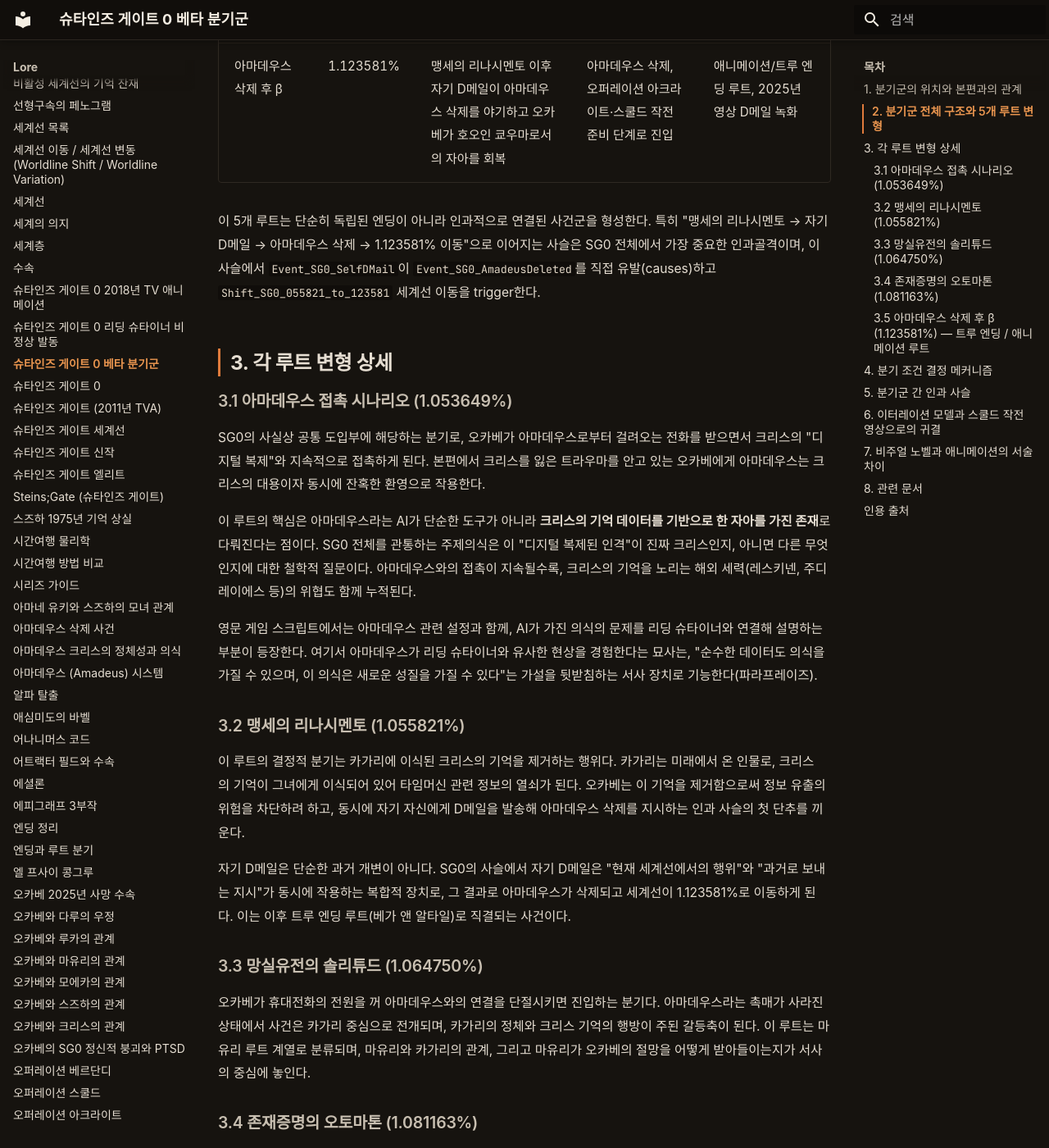
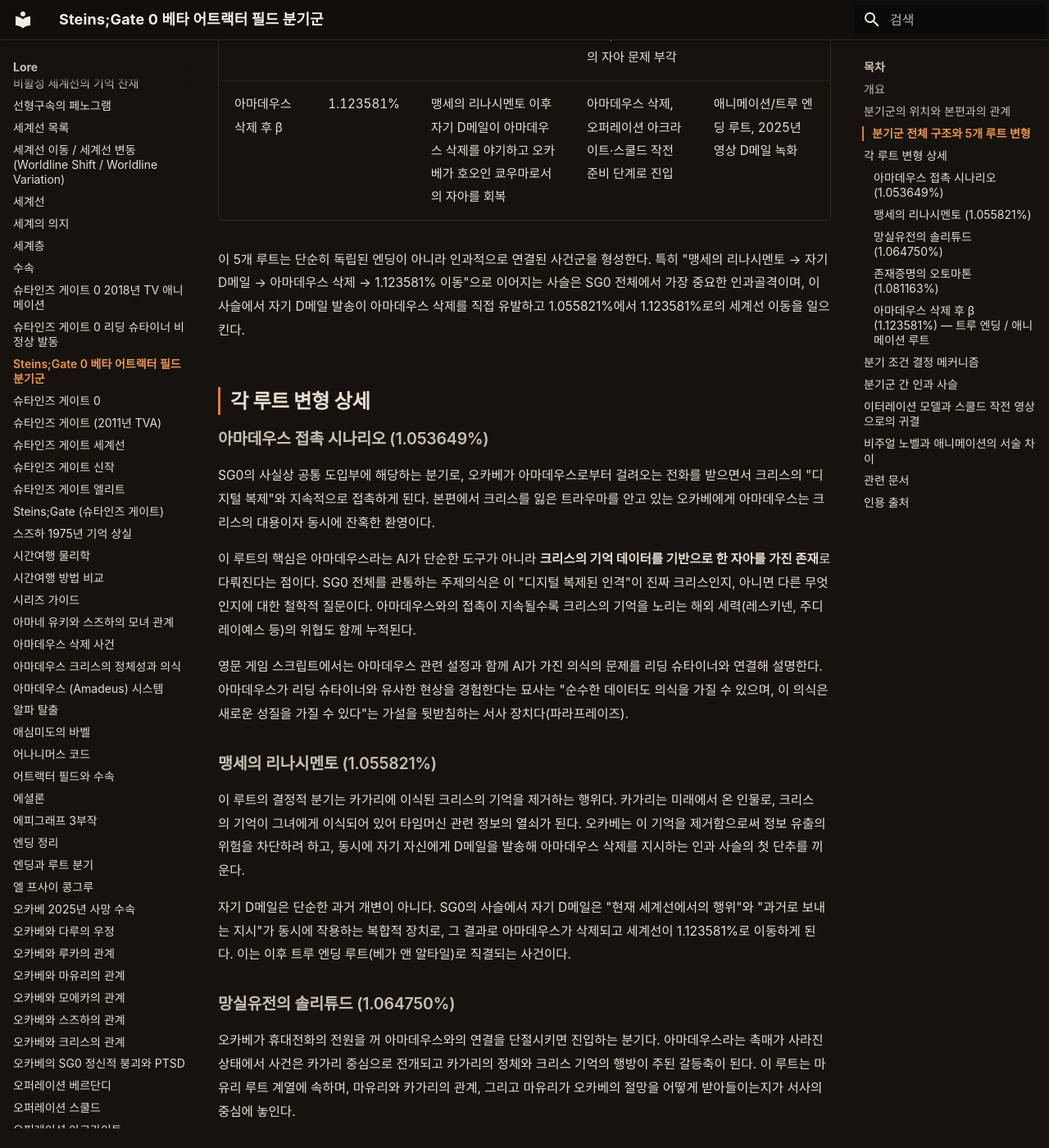
Before and after one commit to sgwiki/sgwiki.github.io, an MkDocs documentation site: the page built from wiki/lore/슈타인즈-게이트-0-베타-분기군.md, in a window 1280 px wide and 1400 px high, scrolled down 1942 px. Shown: the whole window at 82% size. Built offline with MkDocs 1.6.1 and Material for MkDocs 9.7.7, drawn with Linux system fonts in a browser that asks for light colours; some web fonts are replaced; some of the changed text lies outside the part shown.

Commit message:
chore(wiki): 슈타인즈-게이트-0-베타-분기군 정비 — restructurer frontmatter 보강(title·category·tags)+## 개요 섹션 추가+H2 번호 prefix 8건·H3 접두사 5건 제거·rewriter IDENTIFIER_SCRUB 3건(EV_SG0_* route-variation prefix 1·Event_SG0_SelfDMail/Event_SG0_AmadeusDeleted/Shift_SG0_055821_to_123581 인라인 코드+causes/trigger predicate 영어 1·Event_SG0_AmadeusDeleted 코드 블록 ID 1)+VOCAB 1건(주디 레이에스→주디 레이예스, 링크 대상 주디-레이예스.md와 일치)·humanize 16건(번역투 6·기계적 리듬 5·자동화피동 3·접속사 2)·사실·스포일러(zero_story)·수치(1.129848/1.053649/1.055821/1.064750/1.081163/1.123581%/2025/2010/2036/8월 21일/23·24화)·고유명사(오카베·스즈하·크리스·마유리·다루·모에카·루카·페이리스·마호·카가리·주디 레이예스·아마데우스) 불변·quote_protect pass(3/3)·fact_guard pass(0 violations)·sanitizer pass·linker pass(18 ok·broken 0)
Co-Authored-By: Claude Opus 4.6 <noreply@anthropic.com>

````diff
--- a/wiki/lore/슈타인즈-게이트-0-베타-분기군.md
+++ b/wiki/lore/슈타인즈-게이트-0-베타-분기군.md
@@ -1,4 +1,13 @@
 ---
+title: "Steins;Gate 0 베타 어트랙터 필드 분기군"
+category: lore
+tags:
+  - steins-gate-0
+  - beta-attractor-field
+  - worldline
+  - okabe-rintaro
+  - amadeus
+  - spoiler-zero_story
 spoiler: zero_story
 description: "Steins;Gate 0(이하 SG0)는 본편 Steins;Gate의 23화 시점에서 갈라져 나온 베타 어트랙터 필드 안의 분기군을 다루는 작품이다."
 ---
@@ -8,9 +17,11 @@ description: "Steins;Gate 0(이하 SG0)는 본편 Steins;Gate의 23화 시점에
 
 # Steins;Gate 0 베타 어트랙터 필드 분기군
 
+## 개요
+
 Steins;Gate 0(이하 SG0)는 본편 Steins;Gate의 23화 시점에서 갈라져 나온 **베타 어트랙터 필드 안의 분기군**을 다루는 작품이다. 오카베 린타로가 크리스 구출에 실패하고 포기를 선언한 이후의 베타 세계선(1.129848% 출발)에서부터 시작해, 여러 갈래로 분기하는 5개 루트 변형과 그 귀결점을 묶은 거시 사건군을 의미한다. 이 문서는 어트랙터 필드의 일반 이론(→ [어트랙터 필드](어트랙터-필드와-수속.md)), 베타 세계선 전체 개요(→ [제로 베타](제로와-베타-세계선.md)), 세계선 카탈로그(→ [세계선 목록](세계선-목록.md))와의 중복을 피해 SG0 분기군 자체의 구조에 집중한다.
 
-## 1. 분기군의 위치와 본편과의 관계
+## 분기군의 위치와 본편과의 관계
 
 SG0의 사건은 본편의 "오퍼레이션 스쿨드" 1차 시도가 실패로 끝난 직후의 베타 세계선에서 전개된다. 본편 23화에서 크리스를 구하려다 오히려 본인이 칼로 크리스를 찌르게 된 오카베가 절망하여 시간여행을 포기하는 분기가 바로 SG0로 이어지는 진입점이다.
 
@@ -18,13 +29,13 @@ SG0의 사건은 본편의 "오퍼레이션 스쿨드" 1차 시도가 실패로
 
 > **[팬 분석]** "물리적 시간여행은 현재를 이동시킨다. 2036년에 도달할 때마다 스즈하는 타임머신을 타고 과거로 가며, 새로운 사건 순서가 전개될 수 있다." — [The Mechanics of Steins;Gate v1.0.3](../근거자료/비공식/mechanics-of-steins-gate/ch2.md), §2.6.1 시리즈 연대기[^1]
 
-이 관점에서 SG0의 비주얼 노벨 루트들과 SG0 애니메이션(= 비주얼 노벨 트루 엔딩)은 각각 서로 다른 반복 회차에 해당하며, 어느 한쪽이 다른 쪽을 대체하는 것이 아니라 병렬적으로 존재하는 시도로 이해된다. SG0의 여러 루트는 베타 어트랙터 필드 안에서 같은 수속 사항(크리스 사망, 제3차 세계대전 발발)을 공유하면서도, 오카베가 어떤 선택을 하느냐에 따라 미래의 기술적 진보 단계(D-RINE, 비디오 D메일, 아마데우스)와 인물들의 운명이 달라지는 구조를 보여준다.
+이 관점에서 SG0의 비주얼 노벨 루트들과 SG0 애니메이션(= 비주얼 노벨 트루 엔딩)은 각각 서로 다른 반복 회차에 해당하며, 어느 한쪽이 다른 쪽을 대체하는 것이 아니라 병렬적으로 존재하는 시도로 읽힌다. SG0의 여러 루트는 베타 어트랙터 필드 안에서 같은 수속 사항(크리스 사망, 제3차 세계대전 발발)을 공유하면서도 오카베가 어떤 선택을 하느냐에 따라 미래의 기술적 진보 단계(D-RINE, 비디오 D메일, 아마데우스)와 인물들의 운명이 달라진다.
 
-## 2. 분기군 전체 구조와 5개 루트 변형
+## 분기군 전체 구조와 5개 루트 변형
 
 SG0의 비주얼 노벨은 본편과 달리 눈에 보이는 선택지가 분기를 가르지 않는다. 대신 **아마데우스(크리스의 기억을 복제한 AI)와의 통화 여부, 휴대전화 전원 on/off, 특정 챕터(4장 이후)에서의 행동** 같은 게임 내 암묵적 트리거가 루트를 결정한다. 커뮤니티의 공략 정보와 게임 클리어 리스트를 통해 확인되는 분기점은 4장부터 본격 등장하며, 크게 두 축(이면 루트 계열, 소설 루트 계열)으로 나뉜 뒤 최종적으로 5개의 루트 변형으로 수속한다.
 
-아래는 작품 내 5개 루트 변형(EV_SG0_*)을 기준으로 정리한 분기군 표이다.
+아래는 작품 내 5개 루트 변형을 기준으로 정리한 분기군 표이다.
 
 | 루트 변형 | 세계선 | 진입 조건 | 핵심 분기 사건 | 귀결점 |
 |---|---|---|---|---|
@@ -34,41 +45,41 @@ SG0의 비주얼 노벨은 본편과 달리 눈에 보이는 선택지가 분기
 | 존재증명의 오토마톤 | 1.081163% | 오카베가 아마데우스 전화를 받지 않음 | 마호 중심 분기로 이동, 아마데우스의 자아 문제 부각 | 마호 루트(크리스 루트) 귀결 |
 | 아마데우스 삭제 후 β | 1.123581% | 맹세의 리나시멘토 이후 자기 D메일이 아마데우스 삭제를 야기하고 오카베가 호오인 쿄우마로서의 자아를 회복 | 아마데우스 삭제, 오퍼레이션 아크라이트·스쿨드 작전 준비 단계로 진입 | 애니메이션/트루 엔딩 루트, 2025년 영상 D메일 녹화 |
 
-이 5개 루트는 단순히 독립된 엔딩이 아니라 인과적으로 연결된 사건군을 형성한다. 특히 "맹세의 리나시멘토 → 자기 D메일 → 아마데우스 삭제 → 1.123581% 이동"으로 이어지는 사슬은 SG0 전체에서 가장 중요한 인과골격이며, 이 사슬에서 `Event_SG0_SelfDMail`이 `Event_SG0_AmadeusDeleted`를 직접 유발(causes)하고 `Shift_SG0_055821_to_123581` 세계선 이동을 trigger한다.
+이 5개 루트는 단순히 독립된 엔딩이 아니라 인과적으로 연결된 사건군을 형성한다. 특히 "맹세의 리나시멘토 → 자기 D메일 → 아마데우스 삭제 → 1.123581% 이동"으로 이어지는 사슬은 SG0 전체에서 가장 중요한 인과골격이며, 이 사슬에서 자기 D메일 발송이 아마데우스 삭제를 직접 유발하고 1.055821%에서 1.123581%로의 세계선 이동을 일으킨다.
 
-## 3. 각 루트 변형 상세
+## 각 루트 변형 상세
 
-### 3.1 아마데우스 접촉 시나리오 (1.053649%)
+### 아마데우스 접촉 시나리오 (1.053649%)
 
-SG0의 사실상 공통 도입부에 해당하는 분기로, 오카베가 아마데우스로부터 걸려오는 전화를 받으면서 크리스의 "디지털 복제"와 지속적으로 접촉하게 된다. 본편에서 크리스를 잃은 트라우마를 안고 있는 오카베에게 아마데우스는 크리스의 대용이자 동시에 잔혹한 환영으로 작용한다.
+SG0의 사실상 공통 도입부에 해당하는 분기로, 오카베가 아마데우스로부터 걸려오는 전화를 받으면서 크리스의 "디지털 복제"와 지속적으로 접촉하게 된다. 본편에서 크리스를 잃은 트라우마를 안고 있는 오카베에게 아마데우스는 크리스의 대용이자 동시에 잔혹한 환영이다.
 
-이 루트의 핵심은 아마데우스라는 AI가 단순한 도구가 아니라 **크리스의 기억 데이터를 기반으로 한 자아를 가진 존재**로 다뤄진다는 점이다. SG0 전체를 관통하는 주제의식은 이 "디지털 복제된 인격"이 진짜 크리스인지, 아니면 다른 무엇인지에 대한 철학적 질문이다. 아마데우스와의 접촉이 지속될수록, 크리스의 기억을 노리는 해외 세력(레스키넨, 주디 레이에스 등)의 위협도 함께 누적된다.
+이 루트의 핵심은 아마데우스라는 AI가 단순한 도구가 아니라 **크리스의 기억 데이터를 기반으로 한 자아를 가진 존재**로 다뤄진다는 점이다. SG0 전체를 관통하는 주제의식은 이 "디지털 복제된 인격"이 진짜 크리스인지, 아니면 다른 무엇인지에 대한 철학적 질문이다. 아마데우스와의 접촉이 지속될수록 크리스의 기억을 노리는 해외 세력(레스키넨, 주디 레이예스 등)의 위협도 함께 누적된다.
 
-영문 게임 스크립트에서는 아마데우스 관련 설정과 함께, AI가 가진 의식의 문제를 리딩 슈타이너와 연결해 설명하는 부분이 등장한다. 여기서 아마데우스가 리딩 슈타이너와 유사한 현상을 경험한다는 묘사는, "순수한 데이터도 의식을 가질 수 있으며, 이 의식은 새로운 성질을 가질 수 있다"는 가설을 뒷받침하는 서사 장치로 기능한다(파라프레이즈).
+영문 게임 스크립트에서는 아마데우스 관련 설정과 함께 AI가 가진 의식의 문제를 리딩 슈타이너와 연결해 설명한다. 아마데우스가 리딩 슈타이너와 유사한 현상을 경험한다는 묘사는 "순수한 데이터도 의식을 가질 수 있으며, 이 의식은 새로운 성질을 가질 수 있다"는 가설을 뒷받침하는 서사 장치다(파라프레이즈).
 
-### 3.2 맹세의 리나시멘토 (1.055821%)
+### 맹세의 리나시멘토 (1.055821%)
 
 이 루트의 결정적 분기는 카가리에 이식된 크리스의 기억을 제거하는 행위다. 카가리는 미래에서 온 인물로, 크리스의 기억이 그녀에게 이식되어 있어 타임머신 관련 정보의 열쇠가 된다. 오카베는 이 기억을 제거함으로써 정보 유출의 위험을 차단하려 하고, 동시에 자기 자신에게 D메일을 발송해 아마데우스 삭제를 지시하는 인과 사슬의 첫 단추를 끼운다.
 
 자기 D메일은 단순한 과거 개변이 아니다. SG0의 사슬에서 자기 D메일은 "현재 세계선에서의 행위"와 "과거로 보내는 지시"가 동시에 작용하는 복합적 장치로, 그 결과로 아마데우스가 삭제되고 세계선이 1.123581%로 이동하게 된다. 이는 이후 트루 엔딩 루트(베가 앤 알타일)로 직결되는 사건이다.
 
-### 3.3 망실유전의 솔리튜드 (1.064750%)
+### 망실유전의 솔리튜드 (1.064750%)
 
-오카베가 휴대전화의 전원을 꺼 아마데우스와의 연결을 단절시키면 진입하는 분기다. 아마데우스라는 촉매가 사라진 상태에서 사건은 카가리 중심으로 전개되며, 카가리의 정체와 크리스 기억의 행방이 주된 갈등축이 된다. 이 루트는 마유리 루트 계열로 분류되며, 마유리와 카가리의 관계, 그리고 마유리가 오카베의 절망을 어떻게 받아들이는지가 서사의 중심에 놓인다.
+오카베가 휴대전화의 전원을 꺼 아마데우스와의 연결을 단절시키면 진입하는 분기다. 아마데우스라는 촉매가 사라진 상태에서 사건은 카가리 중심으로 전개되고 카가리의 정체와 크리스 기억의 행방이 주된 갈등축이 된다. 이 루트는 마유리 루트 계열에 속하며, 마유리와 카가리의 관계, 그리고 마유리가 오카베의 절망을 어떻게 받아들이는지가 서사의 중심에 놓인다.
 
-### 3.4 존재증명의 오토마톤 (1.081163%)
+### 존재증명의 오토마톤 (1.081163%)
 
-오카베가 아마데우스의 전화를 받지 않으면 진입하는 마호 중심 분기다. 이 루트는 마호 히야죠가 크리스의 친구이자 연구자로서 겪는 감정적 갈등을 중심으로 전개되며, 아마데우스라는 "크리스의 대체물" 앞에서 마호가 느끼는 열등감, 그리고 크리스를 대체할 수 없다는 깨달음이 핵심 주제로 다뤄진다. 크리스 루트(인과율의 멜트)로도 불리며, SG0의 감정적 깊이를 담보하는 주요 루트 중 하나다.
+오카베가 아마데우스의 전화를 받지 않으면 진입하는 마호 중심 분기다. 이 루트는 마호 히야죠가 크리스의 친구이자 연구자로서 겪는 감정적 갈등을 중심으로 전개되며, 아마데우스라는 "크리스의 대체물" 앞에서 마호가 느끼는 열등감, 크리스를 대체할 수 없다는 깨달음이 핵심 주제로 다룬다. 크리스 루트(인과율의 멜트)로도 불리며, SG0의 감정적 깊이를 담보하는 주요 루트 중 하나다.
 
-### 3.5 아마데우스 삭제 후 β (1.123581%) — 트루 엔딩 / 애니메이션 루트
+### 아마데우스 삭제 후 β (1.123581%) — 트루 엔딩 / 애니메이션 루트
 
 SG0의 트루 엔딩이자 애니메이션 판이 충실하게 재현한 루트다. 맹세의 리나시멘토에서 발송된 자기 D메일로 인해 아마데우스가 삭제되고, 오카베는 호오인 쿄우마로서의 자아를 회복한다. 이 지점에서 사건은 오퍼레이션 아크라이트와 스쿨드 작전의 준비 단계로 진입한다.
 
-이 루트의 핵심은 오카베가 **직접 타임머신에 탑승하지 않는다는 결정**이다. 타임머신은 2인승이며, 오카베가 탑승하면 패러독스(같은 시점에 두 명의 오카베가 존재)가 발생한다. 무엇보다 오카베는 자기 사후에 도달할 영상 D메일을 "녹화"하고 "전송"하는 역할을 수행해야 하므로, 마유리와 스즈하만을 2010년 8월 21일로 보내고 자신은 2025년에 남는다. 이는 자기 희생적 선택이며, 제로의 오카베의 존재 자체가 스쿨드 작전의 밑그림이라는 점을 상징한다.
+이 루트의 핵심은 오카베가 **직접 타임머신에 탑승하지 않는다는 결정**이다. 타임머신은 2인승이며, 오카베가 탑승하면 패러독스(같은 시점에 두 명의 오카베가 존재)가 발생한다. 무엇보다 오카베는 자기 사후에 도달할 영상 D메일을 "녹화"하고 "전송"해야 하므로, 마유리와 스즈하만을 2010년 8월 21일로 보내고 자신은 2025년에 남는다. 이는 자기 희생적 선택이며, 제로의 오카베의 존재 자체가 스쿨드 작전의 밑그림이라는 뜻이다.
 
 > **[팬 분석]** "제로의 오카베가 말했듯이, 타임머신을 타고 세계선을 벗어나는 것은 자기 자신의 죽음과 같다. 과거 개변 메일은 자기 자신의 사후에 보내졌으므로 리딩 슈타이너는 발동하지 않을 것이다." — [The Mechanics of Steins;Gate v1.0.3](../근거자료/비공식/mechanics-of-steins-gate/ch3.md), §3.1.1 첫 번째 크리스 구출 시도 인용[^2]
 
-## 4. 분기 조건 결정 메커니즘
+## 분기 조건 결정 메커니즘
 
 SG0의 분기는 게임 내 명시적 선택지가 아니라, 다음 네 가지 암묵적 트리거의 조합으로 결정된다.
 
@@ -79,9 +90,9 @@ SG0의 분기는 게임 내 명시적 선택지가 아니라, 다음 네 가지
 
 이 분기들은 4장부터 본격 출현하며, 9장 이후에는 되돌릴 수 없는 구조다. 따라서 SG0의 트루 엔딩 진입은 "이면 루트"와 "소설 루트" 양쪽을 모두 거친 뒤에야 열리는 것으로 알려져 있다. SG0의 분기 시스템이 본편보다 훨씬 불친절한 이유도 이 암묵적 트리거 구조에 있으며, 공략 없이 트루 엔딩에 도달하기는 사실상 불가능하다.
 
-## 5. 분기군 간 인과 사슬
+## 분기군 간 인과 사슬
 
-SG0의 5개 루트는 독립된 평행 세계가 아니라, 단일 베타 어트랙터 필드 안에서 같은 수속 사항(크리스 사망, 제3차 대전)을 향해 수속하면서도 **어느 시점에서 분기하느냐**에 따라 미래의 기술 단계와 인물 운명이 달라지는 구조를 보여준다.
+SG0의 5개 루트는 독립된 평행 세계가 아니라, 단일 베타 어트랙터 필드 안에서 같은 수속 사항(크리스 사망, 제3차 대전)을 향해 수속하면서도 **어느 시점에서 분기하느냐**에 따라 미래의 기술 단계와 인물 운명이 달라진다.
 
 가장 중요한 인과 사슬은 다음과 같다.
 
@@ -89,18 +100,18 @@ SG0의 5개 루트는 독립된 평행 세계가 아니라, 단일 베타 어트
 맹세의 리나시멘토(1.055821%)
    └─ 카가리 크리스 기억 제거
       └─ 자기 D메일 발송
-         └─ 아마데우스 삭제 (Event_SG0_AmadeusDeleted)
+         └─ 아마데우스 삭제
             └─ 세계선 이동 → 1.123581%
                └─ 오퍼레이션 아크라이트 / 스쿨드 작전 영상 녹화
                   └─ 2025년 영상 D메일 송신
                      └─ 2010년 본편 오카베 수신 → 슈타인즈 게이트 도달
 ```
 
-이 사슬에서 주목할 점은, 자기 D메일과 아마데우스 삭제가 단순한 사건이 아니라 **세계선 이동의 직접 원인**이라는 것이다. D메일은 "보낸 사실은 사라지고 받은 사실만 남는" 성질을 가지며, 현재 시점에서 수신 기록을 조작하는 행위 자체가 인과율을 무시한 큰 개변으로 작용해 세계선을 재구축한다. 아마데우스를 D메일로 과거에서 삭제하도록 지시하는 것은, 아마데우스 안에 저장된 크리스 기억(= 타임머신 논문 기밀)이 레스키넨 일파에 의해 탈취되는 사태를 원천 차단하는 조치로 기능한다.
+이 사슬에서 주목할 점은, 자기 D메일과 아마데우스 삭제가 단순한 사건이 아니라 **세계선 이동의 직접 원인**이라는 것이다. D메일은 "보낸 사실은 사라지고 받은 사실만 남는" 성질을 가지며, 현재 시점에서 수신 기록을 조작하는 행위 자체가 인과율을 무시한 큰 개변으로 작용해 세계선을 재구축한다. 아마데우스를 D메일로 과거에서 삭제하도록 지시하는 것은 아마데우스 안에 저장된 크리스 기억(= 타임머신 논문 기밀)이 레스키넨 일파에 의해 탈취되는 사태를 원천 차단하는 조치다.
 
-왜 아마데우스를 굳이 "현재에서도" 삭제하는가에 대해서는, D메일이 실패할 경우를 대비한 이중 보험적 의미, 그리고 러시아 등 타임머신을 노리는 세력의 공격 명분을 현재 시점에서도 제거하려는 의도가 복합적으로 작용한다는 해석이 커뮤니티에서 널리 받아들여진다.
+왜 아마데우스를 굳이 "현재에서도" 삭제하는가에 대해서는, D메일이 실패할 경우를 대비한 이중 보험적 의미, 러시아 등 타임머신을 노리는 세력의 공격 명분을 현재 시점에서도 제거하려는 의도가 복합적으로 작용한다는 해석이 커뮤니티에서 널리 받아들여진다.
 
-## 6. 이터레이션 모델과 스쿨드 작전 영상으로의 귀결
+## 이터레이션 모델과 스쿨드 작전 영상으로의 귀결
 
 SG0 분기군 전체는 궁극적으로 **스쿨드 작전 영상 D메일의 녹화**라는 단일 귀결점을 향해 수속한다. 이 영상은 2025년의 오카베가 2010년의 본편 오카베에게 보내는 지시 메시지로, "세상을 속이는 연출(크리스의 죽음을 위장하는 연극)"의 구체적 방법을 알려주는 핵심 아티팩트다.
 
@@ -108,18 +119,18 @@ SG0 분기군 전체는 궁극적으로 **스쿨드 작전 영상 D메일의 녹
 
 > **[팬 분석]** "마유리와 스즈하가 처음 시간여행을 했을 때 오카베가 포기하는 것을 막지 못해 루프가 형성된다. 이후 알 수 없는 수의 반복 끝에 다루가 D메일로 추가 조언과 격려를 보낸다. … SG0에 표시되는 것은 최신 반복이다." — [The Mechanics of Steins;Gate v1.0.3](../근거자료/비공식/mechanics-of-steins-gate/ch3.md), §3.1.2 오퍼레이션 아크라이트[^3]
 
-이런 구조 때문에 SG0의 사건은 "없었던 일"이 아니라, 본편의 해피 엔딩을 가능케 한 보이지 않는 희생의 기록으로 해석된다. 제로의 오카베가 영상을 찍고 타임머신에 오르지 않는 선택은 자기 자신의 죽음과 동등한 의미를 가지며, 그의 집념이 쌓여 만들어낸 영상 한 통이 본편의 결말을 완성한다.
+이런 구조 때문에 SG0의 사건은 "없었던 일"이 아니라, 본편의 해피 엔딩을 가능케 한 보이지 않는 희생의 기록으로 읽힌다. 제로의 오카베가 영상을 찍고 타임머신에 오르지 않는 선택은 자기 자신의 죽음과 동등한 의미를 가지며, 그의 집념이 쌓여 만들어낸 영상 한 통이 본편의 결말을 완성한다.
 
-## 7. 비주얼 노벨과 애니메이션의 서술 차이
+## 비주얼 노벨과 애니메이션의 서술 차이
 
 SG0의 비주얼 노벨과 애니메이션은 같은 거시 사건군을 다루면서도 서술 구조가 뚜렷이 다르다.
 
 - **비주얼 노벨**: 5개 루트가 분기하는 구조로, 플레이어가 각 루트를 순차적으로 경험하면서 사건의 다양한 측면을 조각처럼 모아가는 서술을 취한다. 트루 엔딩 진입을 위해서는 이면 루트와 소설 루트 양쪽을 모두 봐야 하므로, 루트 간의 정보 보완이 필수적이다.
 - **애니메이션**: 5개 루트의 핵심 사건을 하나의 직선적 서사로 재구성한다. 비주얼 노벨 트루 엔딩(베가 앤 알타일)을 축으로 하되, 다른 루트의 주요 장면(마호, 카가리 관련 에피소드)을 적절히 끌어와 단일 스토리라인을 구성한다. 이 때문에 애니메이션만 본 시청자는 분기 구조의 미묘함을 놓치기 쉽지만, 반대로 전체 그림을 한 번에 파악할 수 있다는 장점이 있다.
 
-양쪽 모두 2025년 영상 D메일 녹화로 귀결된다는 점, 그리고 아마데우스 삭제가 트루 엔딩의 관문이라는 점은 동일하다. 다만 애니메이션 판은 아마데우스 삭제 장면의 연출을 강조하여 감정적 효과를 극대화하며, 이 부분이 원작 팬들에게도 호평을 받았다.
+양쪽 모두 2025년 영상 D메일 녹화로 귀결된다는 점, 아마데우스 삭제가 트루 엔딩의 관문이라는 점은 동일하다. 다만 애니메이션 판은 아마데우스 삭제 장면의 연출을 강조해 감정적 효과를 극대화하고, 이 부분이 원작 팬들에게도 호평을 받았다.
 
-## 8. 관련 문서
+## 관련 문서
 
 - [어트랙터 필드](어트랙터-필드와-수속.md) — 어트랙터 필드 일반 이론
 - [제로 베타](제로와-베타-세계선.md) — 베타 세계선 전체 개요, 크리스 사망·3차 대전 수속
````
